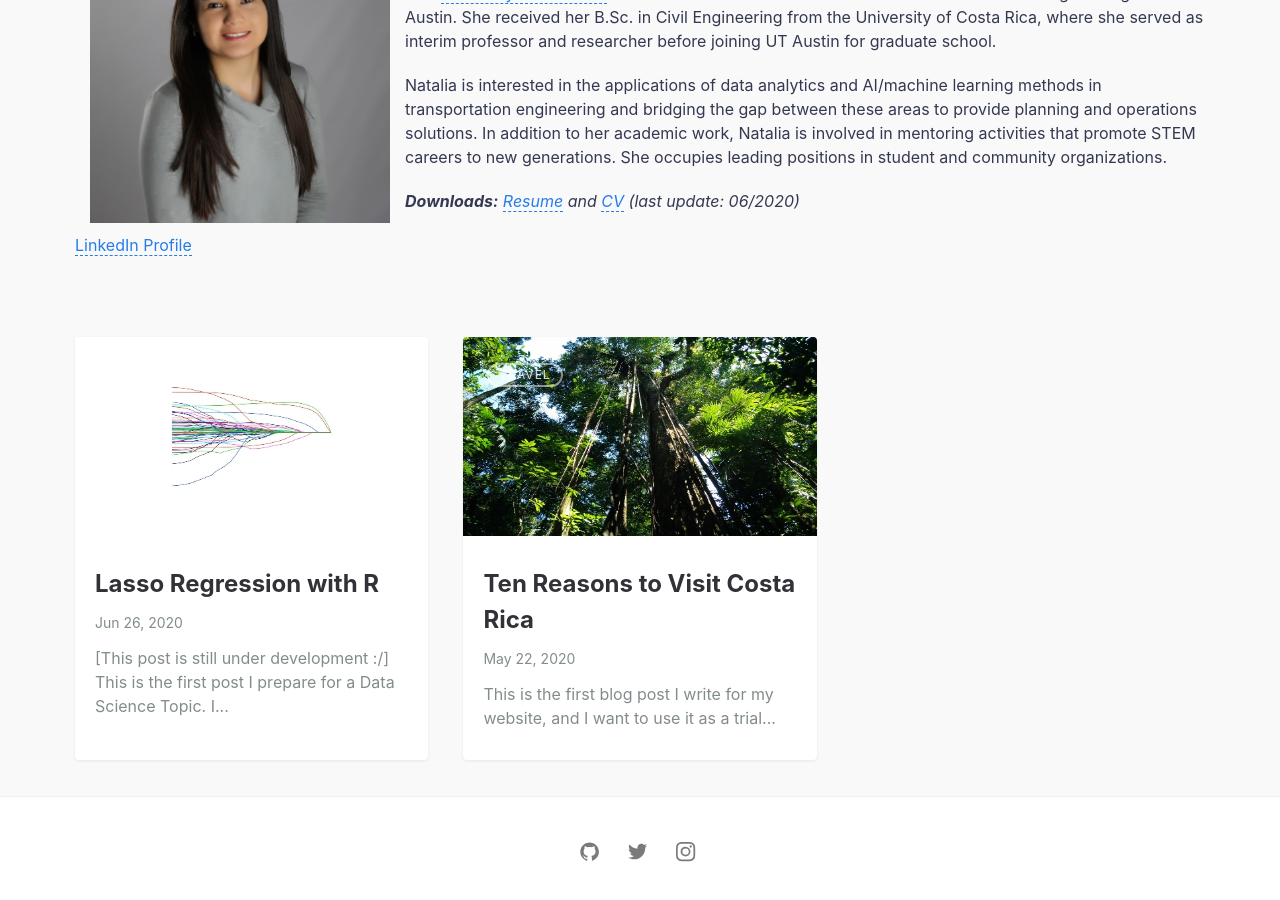
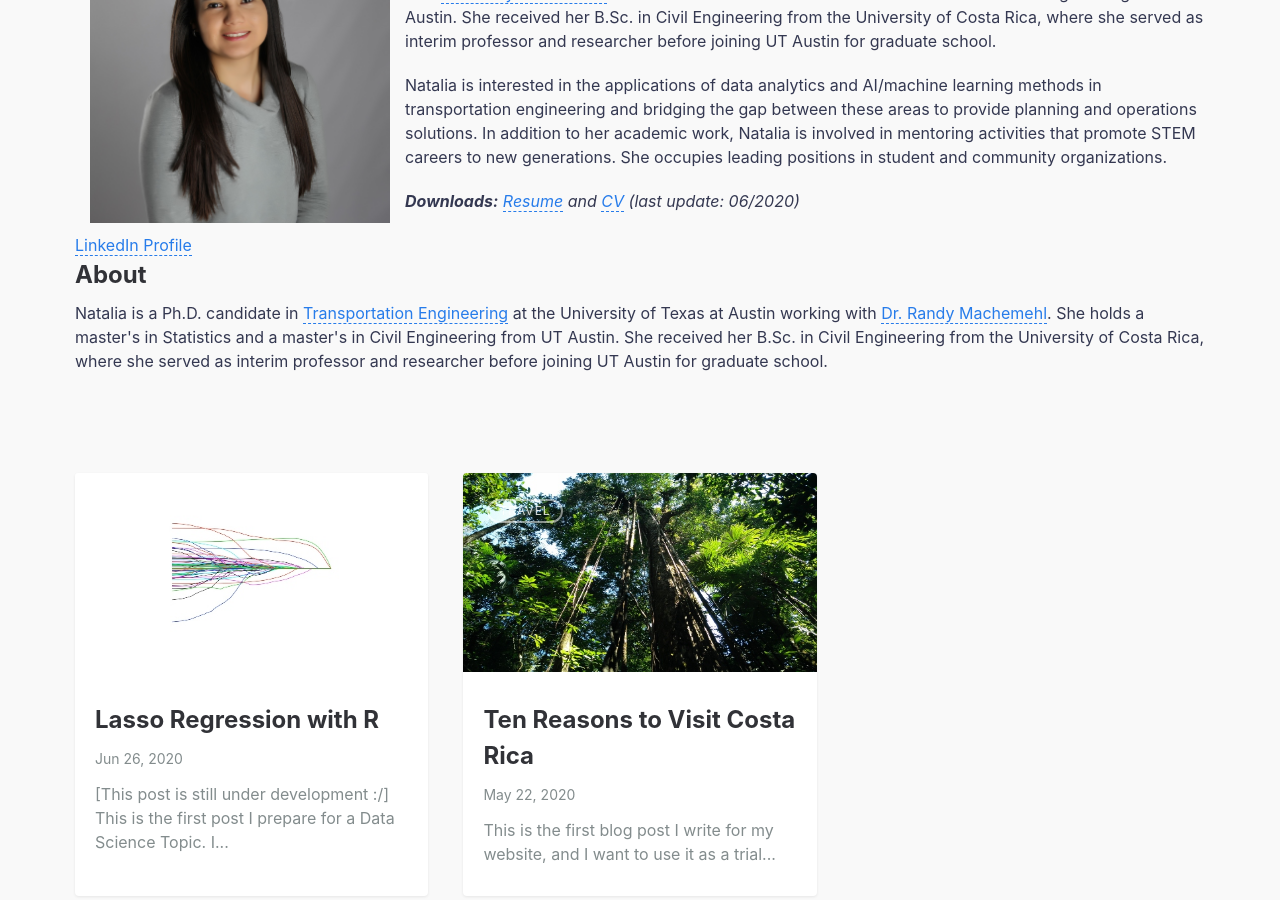
Before and after one commit to nzunigag/nzunigag.github.io, a Jekyll site: the page built from index.md, in a window 1280 px wide and 900 px high, scrolled down 775 px. Built offline with Jekyll 4.4.1, drawn with Linux system fonts in a browser that asks for light colours; comment, search, counter and statistics services are not loaded.

Commit message:
Update default.html

```diff
--- a/_layouts/default.html
+++ b/_layouts/default.html
@@ -63,6 +63,13 @@ layout: compress
     <script type="text/javascript" src="https://platform.linkedin.com/badges/js/profile.js" async defer></script>
     <div class="LI-profile-badge"  data-version="v1" data-size="large" data-locale="en_US" data-type="horizontal" data-theme="dark" data-vanity="nzunigag"><a class="LI-simple-link" href='https://www.linkedin.com/in/nzunigag?trk=profile-badge'>LinkedIn Profile</a></div>
 
+          <h2> About</h2>
+            Natalia is a Ph.D. candidate in  <a href="http://www.caee.utexas.edu/transportation">Transportation Engineering</a> at the University of Texas at Austin
+            working with <a href="https://sites.utexas.edu/machemehl/">Dr. Randy Machemehl</a>.
+            She holds a master's in Statistics and a master's in Civil Engineering from UT Austin.
+            She received her B.Sc. in Civil Engineering from the University of Costa Rica, where she served as interim professor and researcher before joining UT Austin for graduate school.
+            </p>
+
           <div class="post-list" itemscope="" itemtype="http://schema.org/Blog">
 
             {% for post in site.posts %}
```
